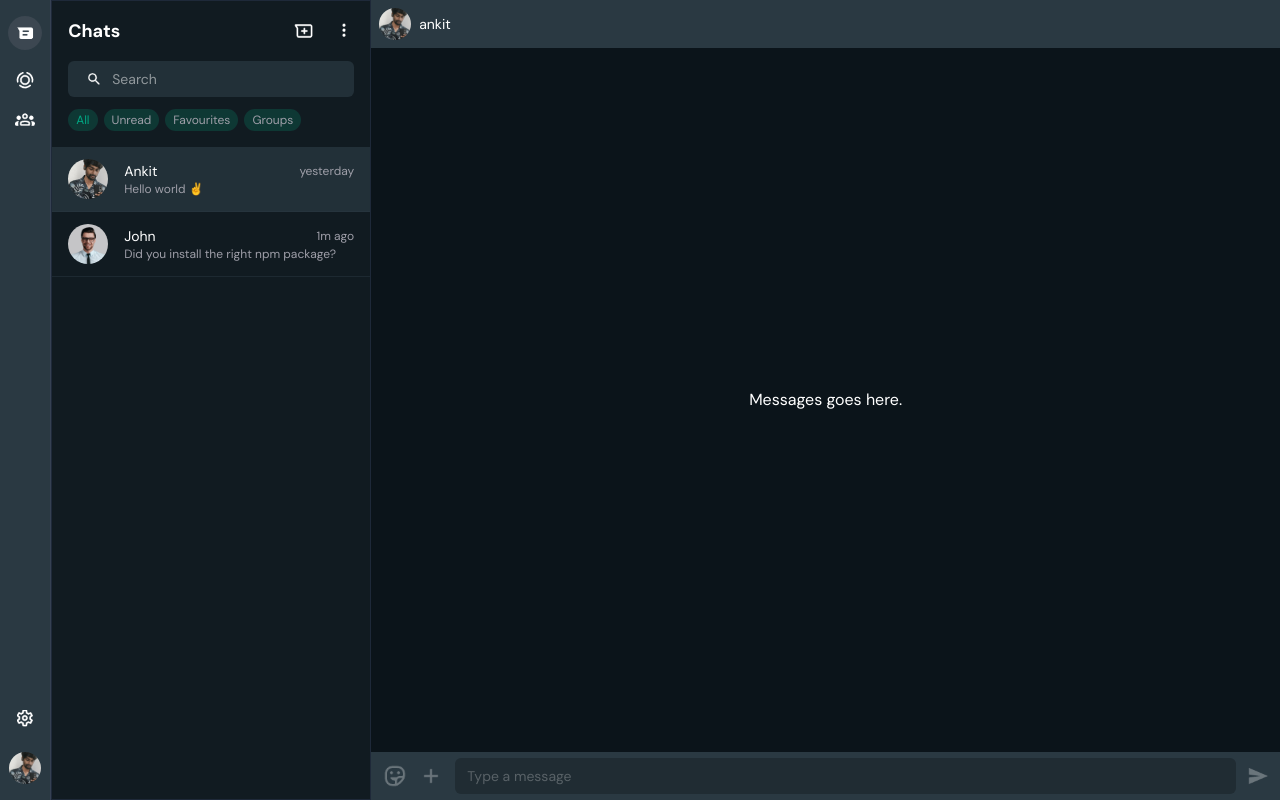
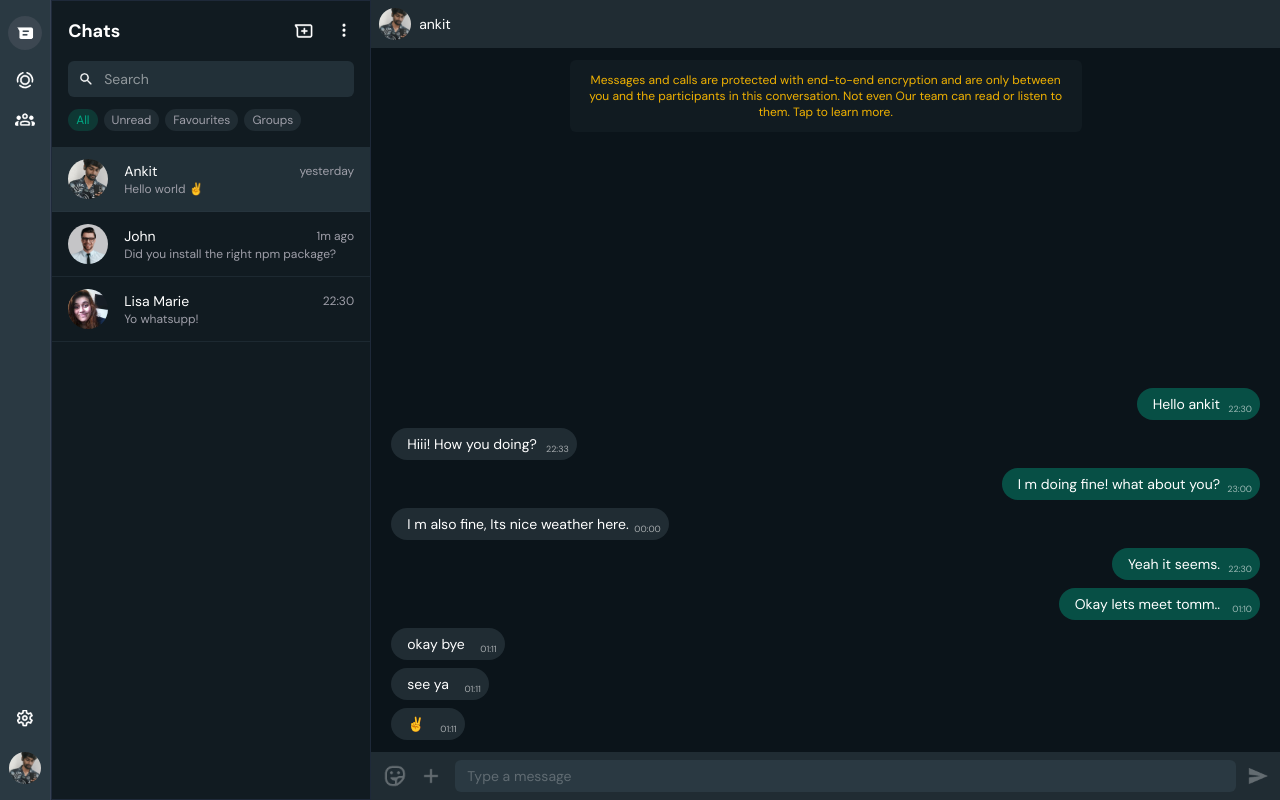
Before and after one commit to ankitrajxd/whatsapp-frontend, a React (Vite) app: page /chat/ankit in a window 1280 px wide. Built offline with nearby package versions, Linux system fonts and the light colour scheme.

Commit message:
feat: update ChatWindow layout and enhance message display; replace UserList with ChatList component

```diff
--- a/src/components/UserList.tsx
+++ b/src/components/ChatList.tsx
@@ -1,6 +1,6 @@
 import { Link, useLocation } from "react-router";
 
-export const UserList = () => {
+export const ChatList = () => {
   return (
     <div className=" h-full">
       {/* header */}
@@ -25,7 +25,7 @@ export const UserList = () => {
         <div className="">
           <div className="p-4 pb-0">
             <div className="flex items-center gap-2 bg-surface/70 rounded-md p-2 ">
-              <img src="/icons/search-icon.png" className="w-5 invert ml-2" />
+              <img src="/icons/search-icon.png" className="w-5 invert" />
               <input
                 type="text"
                 placeholder="Search"
@@ -39,13 +39,13 @@ export const UserList = () => {
               <span className="text-[12px] px-2 py-0.5 bg-accent/20 text-accent rounded-full">
                 All
               </span>
-              <span className="text-[12px] px-2 py-0.5 bg-accent/20 text-zinc-400 rounded-full">
+              <span className="text-[12px] px-2 py-0.5 bg-secondary text-zinc-400 rounded-full">
                 Unread
               </span>
-              <span className="text-[12px] px-2 py-0.5 bg-accent/20 text-zinc-400 rounded-full">
+              <span className="text-[12px] px-2 py-0.5 bg-secondary text-zinc-400 rounded-full">
                 Favourites
               </span>
-              <span className="text-[12px] px-2 py-0.5 bg-accent/20 text-zinc-400 rounded-full">
+              <span className="text-[12px] px-2 py-0.5 bg-secondary text-zinc-400 rounded-full">
                 Groups
               </span>
             </div>
@@ -65,6 +65,13 @@ export const UserList = () => {
               link="/chat/john"
               user="John"
               message="Did you install the right npm package?"
+            />
+            <UserChat
+              image="/images/lisa.jpg"
+              link="/chat/lisa"
+              user="Lisa Marie"
+              time="22:30"
+              message="Yo whatsupp!"
             />
           </div>
         </div>
--- a/src/components/ChatWindow.tsx
+++ b/src/components/ChatWindow.tsx
@@ -5,7 +5,7 @@ export default function ChatWindow() {
 
   return (
     <div className="flex flex-col justify-between h-full">
-      <div className="bg-surface h-12">
+      <div className="bg-secondary h-12">
         <div className="flex items-center h-full ml-2">
           <div className="flex items-center gap-2">
             <img
@@ -17,10 +17,43 @@ export default function ChatWindow() {
           </div>
         </div>
       </div>
-      <div className="flex-1 flex items-center justify-center">
-        Messages goes here.
+      <div className="flex-1 flex overflow-y-auto ">
+        <div className="flex flex-col justify-between p-3 w-full">
+          <div
+            className="flex w-full items-center justify-center
+          "
+          >
+            <p className="text-yellow-500 text-center text-xs w-lg bg-background p-3 rounded-md">
+              Messages and calls are protected with end-to-end encryption and
+              are only between you and the participants in this conversation.
+              Not even Our team can read or listen to them. Tap to learn more.
+            </p>
+          </div>
+          <div>
+            <MessageBubble time="22:30" isSentByUser message="Hello ankit" />
+            <MessageBubble time="22:33" message="Hiii! How you doing?" />
+            <MessageBubble
+              time="23:00"
+              isSentByUser
+              message="I m doing fine! what about you?"
+            />
+            <MessageBubble
+              time="00:00"
+              message="I m also fine, Its  nice weather here."
+            />
+            <MessageBubble time="22:30" isSentByUser message="Yeah it seems." />
+            <MessageBubble
+              time="01:10"
+              isSentByUser
+              message="Okay lets meet tomm.."
+            />
+            <MessageBubble time="01:11" message="okay bye" />
+            <MessageBubble time="01:11" message="see ya" />
+            <MessageBubble time="01:11" message="✌️" />
+          </div>
+        </div>
       </div>
-      <div className="bg-surface h-12">
+      <div className="bg-secondary h-12">
         <div className="flex gap-3 items-center h-full p-3">
           <div>
             <img
@@ -34,11 +67,11 @@ export default function ChatWindow() {
               className="size-6 invert opacity-30"
             />
           </div>
-          <div className="flex-1 flex items-center bg-secondary rounded-md  ">
+          <div className="flex-1 flex items-center bg-surface rounded-md  ">
             <input
               type="text"
               placeholder="Type a message"
-              className="flex-1 outline-none text-sm p-2 pl-3 placeholder:opacity-50"
+              className="flex-1 outline-none text-sm py-1.5 pl-3 placeholder:opacity-50"
             />
           </div>
           <div>
@@ -52,3 +85,26 @@ export default function ChatWindow() {
     </div>
   );
 }
+
+interface MessageBubbleProps {
+  message: string;
+  isSentByUser?: boolean;
+  time: string;
+}
+
+function MessageBubble({ message, isSentByUser, time }: MessageBubbleProps) {
+  return (
+    <div className={`flex ${isSentByUser ? "justify-end" : "justify-start"} `}>
+      <p
+        className={`${
+          isSentByUser ? "bg-accent/40" : "bg-secondary"
+        } text-sm  m-2 mb-0 p-1.5 rounded-full px-4 flex w-fit relative pr-10`}
+      >
+        {message}
+        <span className="text-[9px] absolute right-2 bottom-1 opacity-60">
+          {time}
+        </span>
+      </p>
+    </div>
+  );
+}
--- a/src/layouts/MainLayout.tsx
+++ b/src/layouts/MainLayout.tsx
@@ -1,6 +1,6 @@
 import { Outlet } from "react-router";
 import SideBar from "../components/SideBar";
-import { UserList } from "../components/UserList";
+import { ChatList } from "../components/ChatList";
 
 export default function MainLayout() {
   return (
@@ -11,7 +11,7 @@ export default function MainLayout() {
         </div>
 
         <div className="w-[25%] h-screen bg-background text-white overflow-y-auto border border-gray-800">
-          <UserList />
+          <ChatList />
         </div>
         <div className="flex-1 h-screen bg-background-dark text-white overflow-y-auto">
           <Outlet /> {/* nested routes will render here */}
```
Also changed, not shown: public/images/lisa.jpg (added).
